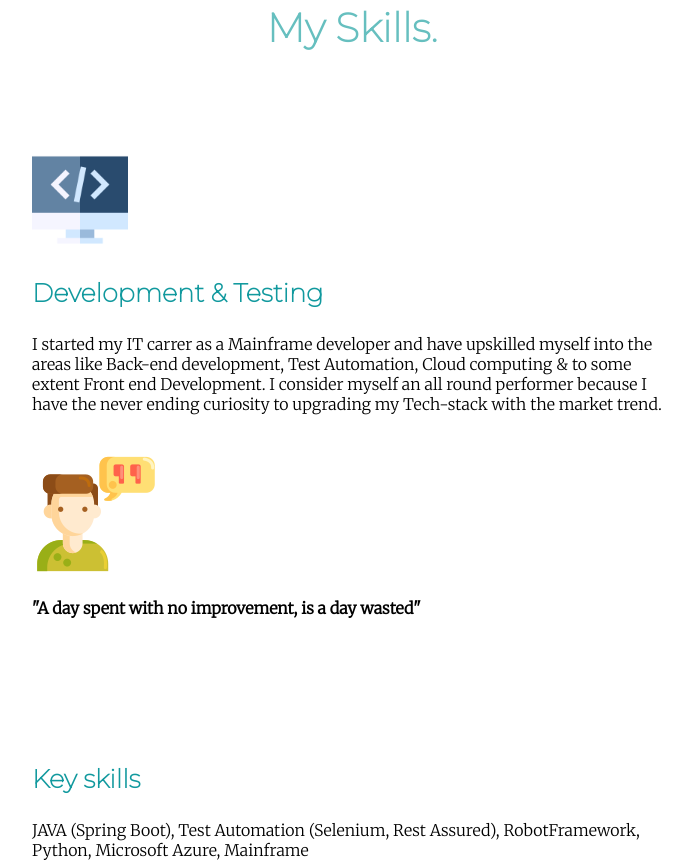
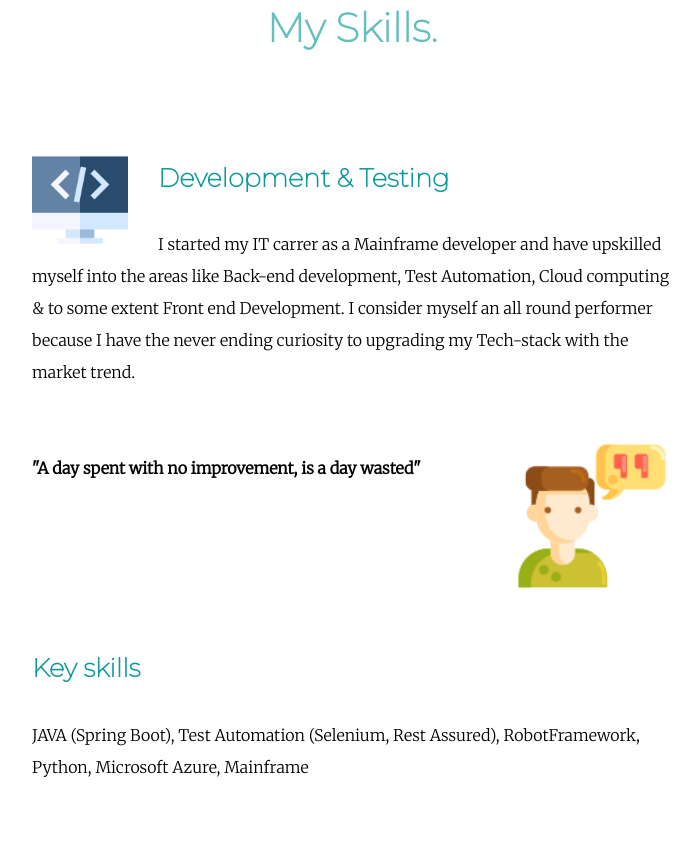
Before and after one commit to Mradul07/profile, a plain HTML site: page index.html in a window 1280 px wide. Shown: the part 1127-1990 px from the top of the page, without its empty margins (288-988 px from the left). Drawn offline with Linux system fonts and the light colour scheme.

Commit message:
Add files via upload

```diff
--- a/css/style.css
+++ b/css/style.css
@@ -45,6 +45,8 @@ a{
 .skills-img{
   width: 15%;
   height: auto;
+  float: left;
+  margin-right: 30px;
 }
 
 .middle-container {
@@ -55,8 +57,13 @@ a{
   width: 50%;
   margin: 100px auto 100px auto;
   text-align: left;
+  line-height: 2;
 }
 
+.quote-img{
+  width: 25%;
+  float: right;
+}
 .bottom-container {
 
 }
```
